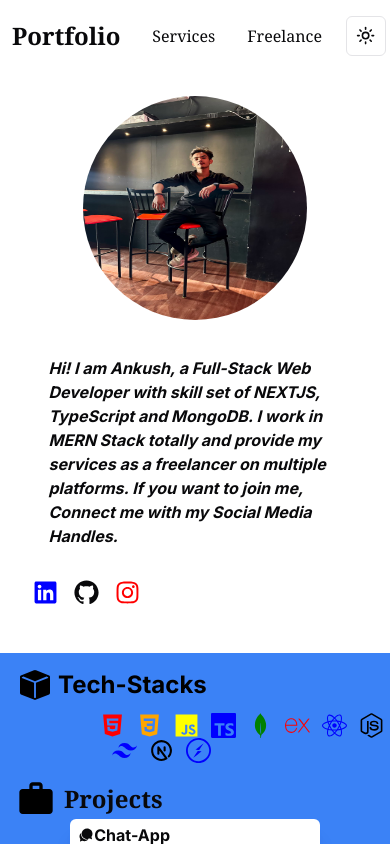
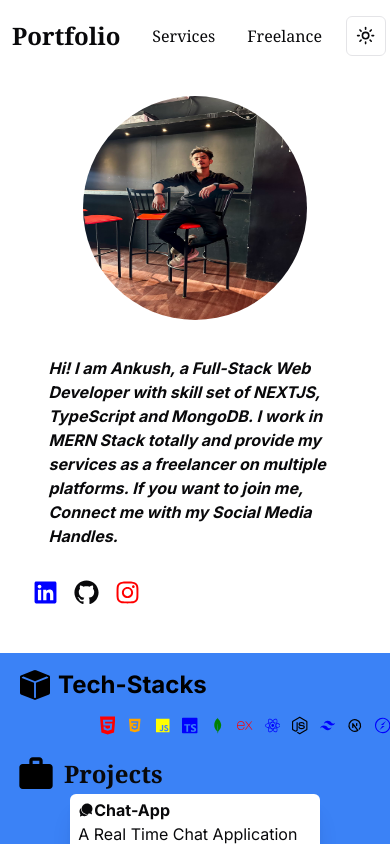
Before and after one commit to ankush-web-eng/Portfolio, a Next.js app: page / in a window 390 px wide. Built offline with nearby package versions, Linux system fonts and the light colour scheme.

Commit message:
overflow-y-hidden fixed

```diff
--- a/src/app/page.js
+++ b/src/app/page.js
@@ -22,7 +22,7 @@ import { IoLogoCss3 } from "react-icons/io";
 
 export default function Home() {
   return (
-    <div className="h-screen w-screen flex flex-col scroll-smooth overflow-x-hidden overflow-y-hidden">
+    <div className="h-screen w-screen flex flex-col scroll-smooth overflow-x-hidden ">
       <nav className="flex justify-between max-h-full py-3">
         <ul className="md:ml-6 ml-1 flex flex-row space-x-3 items-center">
           <li className="font-serif font-bold text-2xl box-shadow-xl p-2 rounded-lg hover:bg-blue-400 ease-linear duration-300 cursor-pointer">
@@ -78,7 +78,7 @@ export default function Home() {
             <BsBoxFill color="black" size={30} />
             <p className="font-bold text-2xl text-black">Tech-Stacks</p>
           </div>
-          <div className="flex items-center justify-start space-x-3 ml-20 mt-3 md:flex-row flex-wrap">
+          <div className="flex items-center justify-start space-x-3 ml-20 mt-3">
             <FaHtml5 color="red" size={25} />
             <IoLogoCss3 color="orange" size={25} />
             <IoLogoJavascript color="yellow" size={25} />
```
